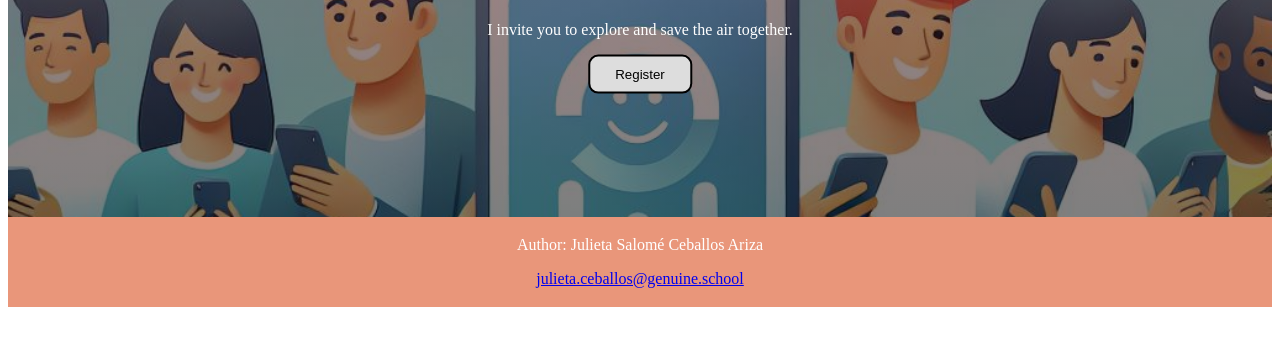
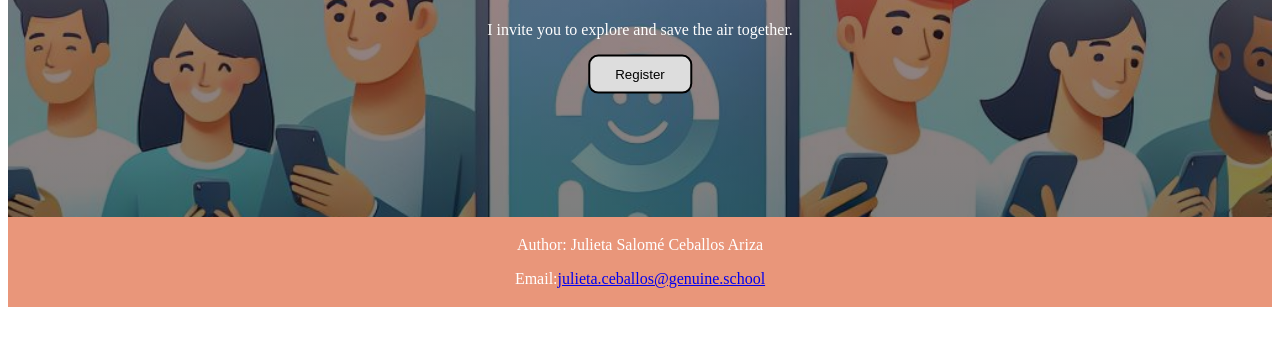
Before and after one commit to jessy-genuine/save-the-air, a plain HTML site: page index.html in a window 1280 px wide. Shown: the part 331-676 px from the top of the page. Drawn offline with Linux system fonts and the light colour scheme.

Commit message:
Update index.html

```diff
--- a/index.html
+++ b/index.html
@@ -30,7 +30,7 @@
     </div>
     <footer>
         <p>Author: Julieta Salomé Ceballos Ariza</p>
-        <p><a href="mailto:hege@example.com">julieta.ceballos@genuine.school</a></p>
+        <p>Email:<a href="mailto:hege@example.com">julieta.ceballos@genuine.school</a></p>
     </footer>
 </body>
 
```
